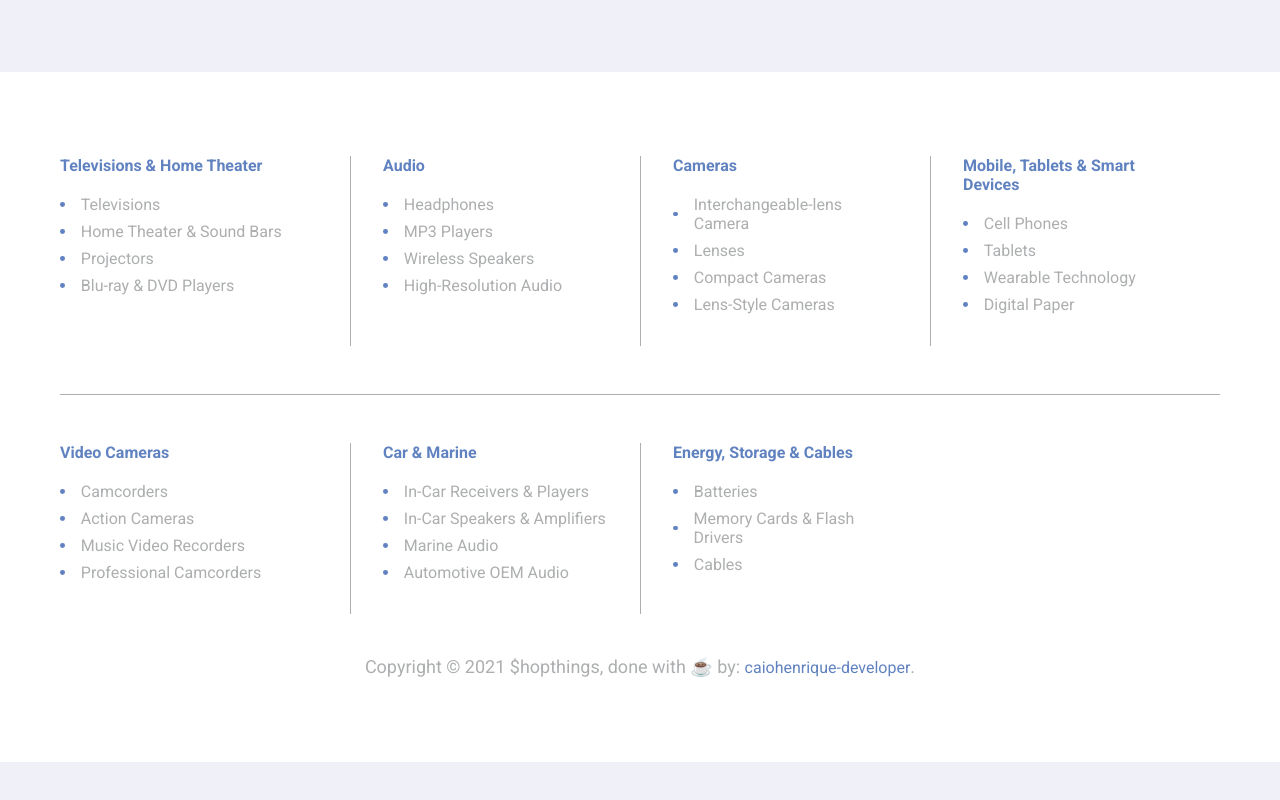
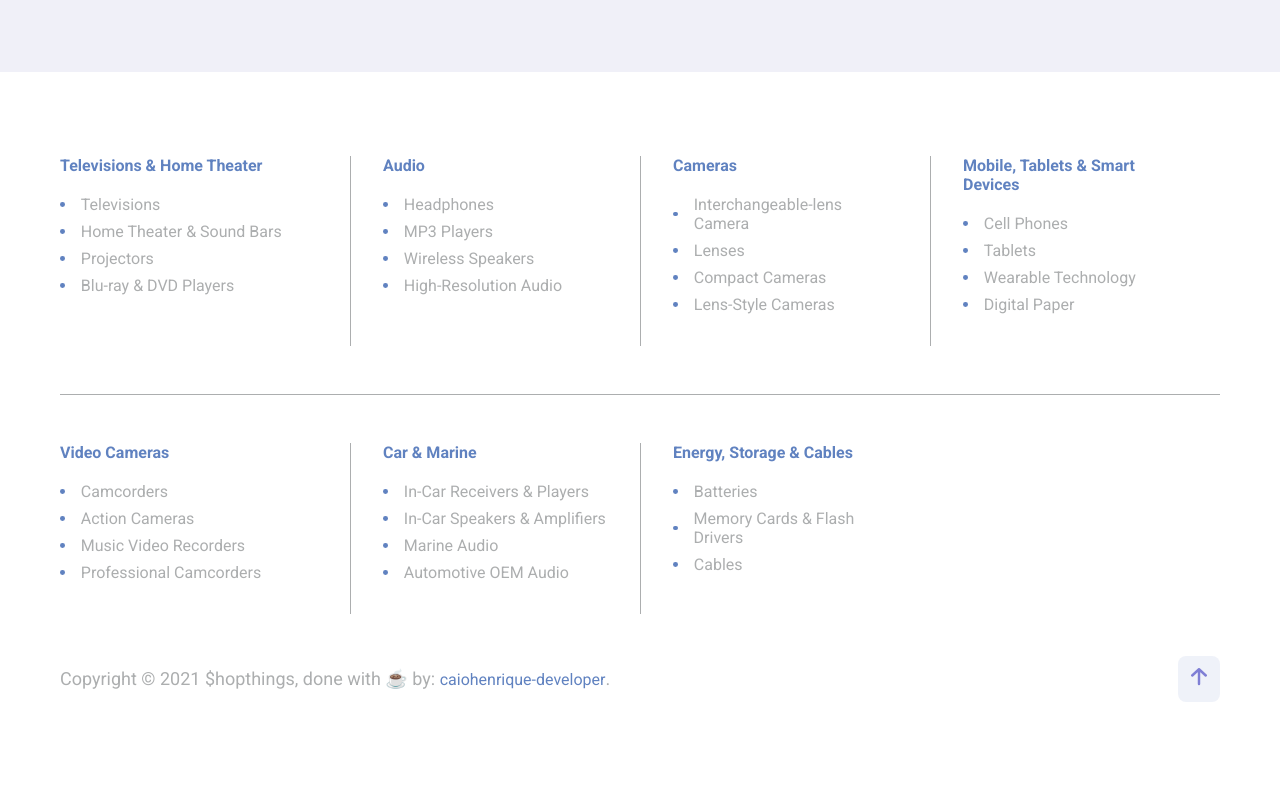
Before and after one commit to caiohenrique-developer/shopthings, a Next.js app: page / in a window 1280 px wide. Shown: the part 1007-1807 px from the top of the page. Before the commit the page ends 1769 px from the top, so only its background shows below. Built offline with nearby package versions, Linux system fonts and the light colour scheme; no server answers.

Commit message:
🎨 [style]: Create back to top button view

```diff
--- /dev/null
+++ b/src/components/BackToTopBtn/index.tsx
@@ -0,0 +1,13 @@
+import React from 'react';
+
+import BackToTopIcon from '@assets/icon-arrow-up.svg';
+
+import { Container } from './styles';
+
+export const BackToTopBtn = (): JSX.Element => {
+  return (
+    <Container type='button'>
+      <BackToTopIcon />
+    </Container>
+  );
+};
--- /dev/null
+++ b/src/components/BackToTopBtn/styles.ts
@@ -0,0 +1,17 @@
+import { opacify } from 'polished';
+import styled from 'styled-components';
+
+export const Container = styled.button`
+  padding: 0.8rem;
+  border-radius: 8px;
+  background: ${opacify(-0.9, '#6082C0')};
+  transition: 0.4s;
+
+  &:hover {
+    background: ${opacify(-0.8, '#6082C0')};
+  }
+
+  svg {
+    width: 1rem;
+  }
+`;
--- a/src/components/Footer/index.tsx
+++ b/src/components/Footer/index.tsx
@@ -1,6 +1,8 @@
 import React from 'react';
 
 import Link from 'next/link';
+
+import { BackToTopBtn } from '@components/BackToTopBtn';
 
 import { Container } from './styles';
 
@@ -179,6 +181,7 @@ export const Footer = () => {
             </ul>
           </nav>
 
+          <div className='box-description'>
             <p>
               Copyright &copy; {year} $hopthings, done with ☕ by:{' '}
               <Link
@@ -191,6 +194,9 @@ export const Footer = () => {
               </Link>
               .
             </p>
+
+            <BackToTopBtn />
+          </div>
         </div>
       </Container>
     </>
--- a/src/components/Footer/styles.ts
+++ b/src/components/Footer/styles.ts
@@ -55,9 +55,14 @@ export const Container = styled.footer`
       }
     }
 
+    .box-description {
+      display: flex;
+      align-items: center;
+      justify-content: space-between;
+
+      padding: 2.6rem 0;
+
       p {
-      padding: 2.6rem 2.6rem 0;
-
         color: var(--gray_aca);
         font-size: min(18px, 3vw);
         text-align: center;
@@ -82,4 +87,5 @@ export const Container = styled.footer`
         }
       }
     }
+  }
 `;
--- a/src/styles/responsiveLayout.ts
+++ b/src/styles/responsiveLayout.ts
@@ -122,6 +122,19 @@ export const responsiveLayout = css`
               }
             }
           }
+
+          .box-description {
+            flex-direction: column-reverse;
+
+            button {
+              padding: 0.8rem;
+              margin-bottom: 1rem;
+
+              svg {
+                width: 0.8rem;
+              }
+            }
+          }
         }
       }
     }
```
Also changed, not shown: src/assets/icon-arrow-up.svg. Lines whose indentation alone changed are shown as unchanged.
